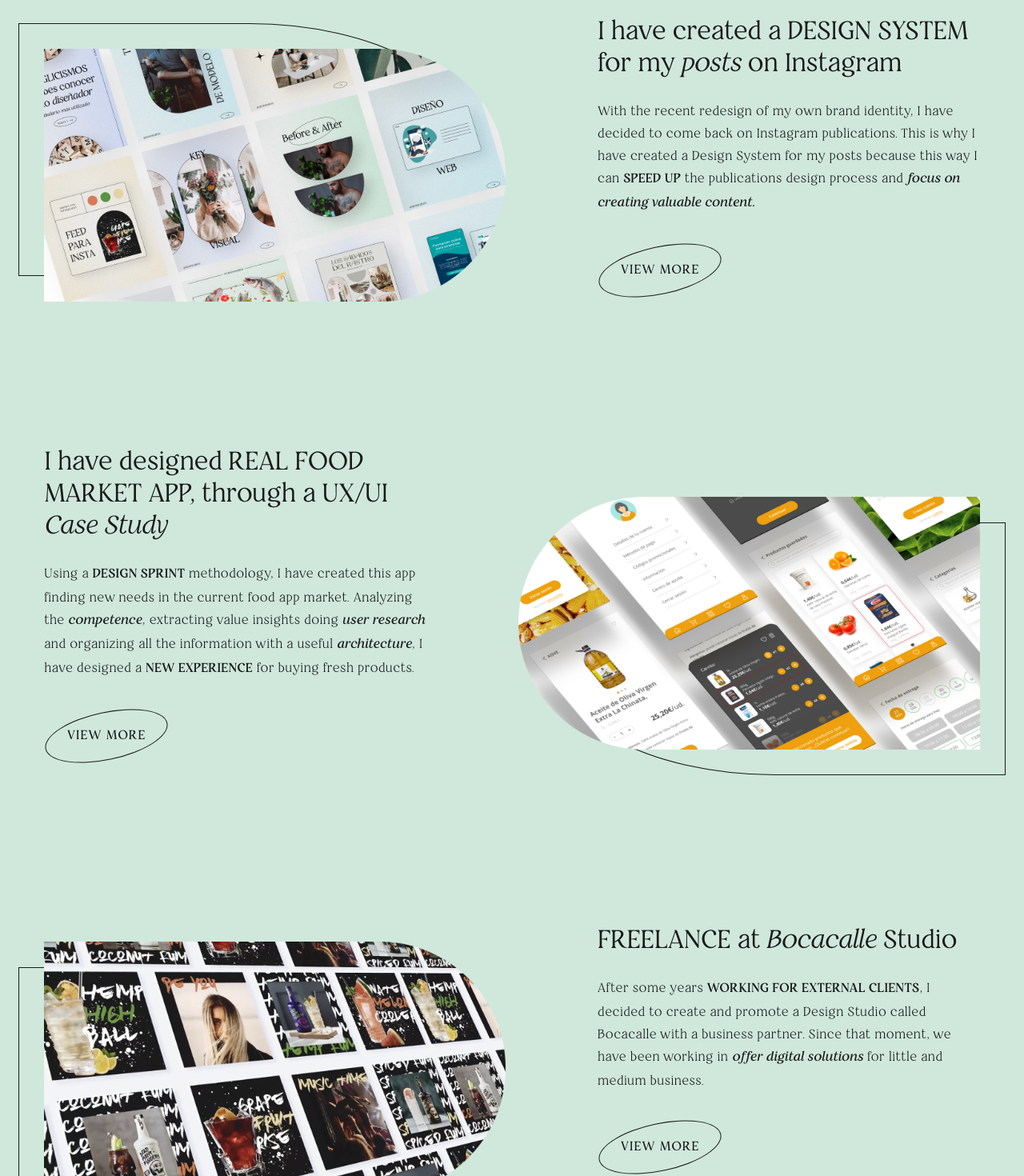
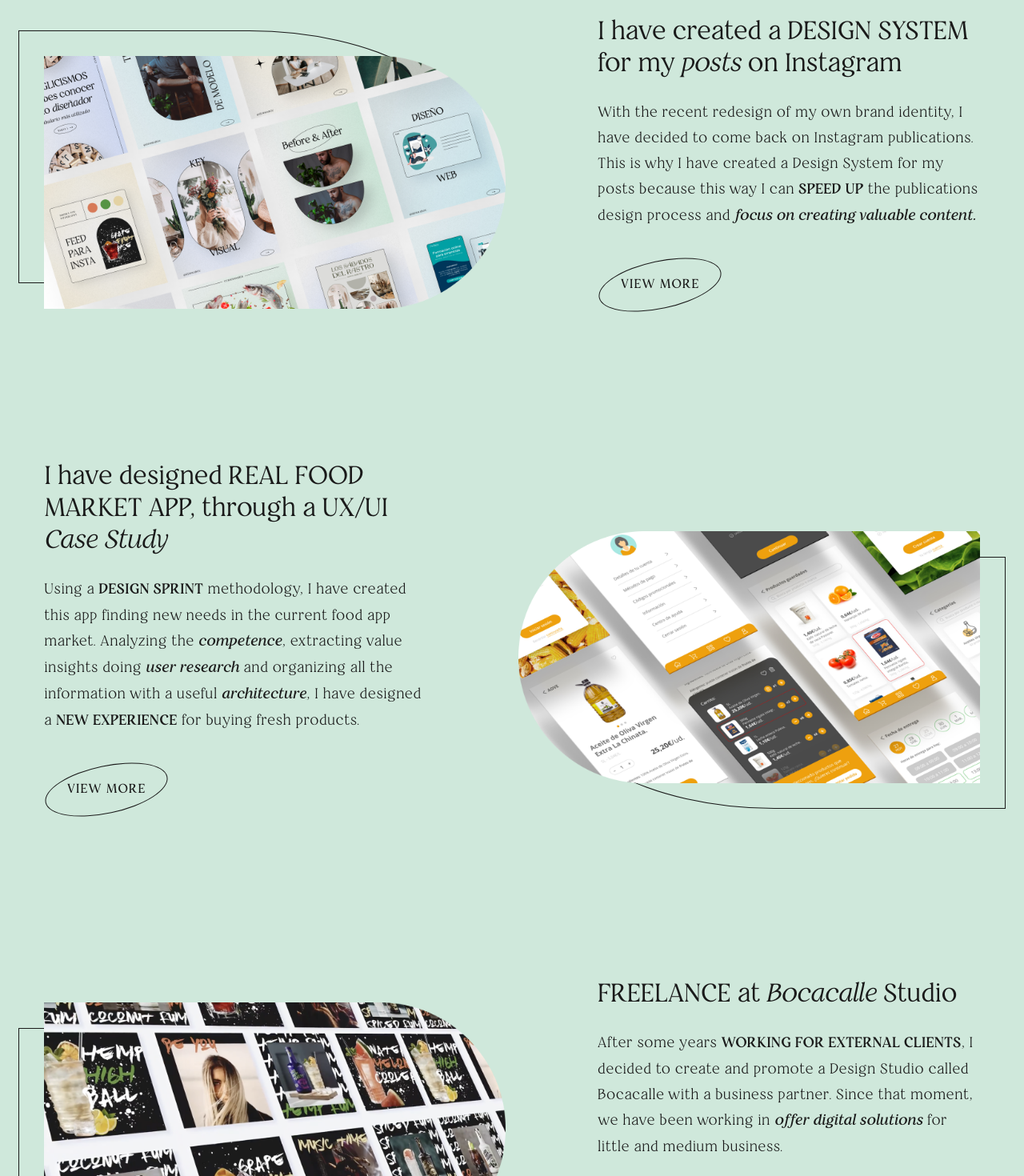
Before and after one commit to gemmabou/gemma-bou-web, a Vue app: page / in a window 1280 px wide. Shown: the part 740-2210 px from the top of the page at 80% size. Built offline with nearby package versions, Linux system fonts and the light colour scheme; what vue-window-size would draw is missing.

Commit message:
updating text styles

```diff
--- a/src/styles/common/default-styles.scss
+++ b/src/styles/common/default-styles.scss
@@ -16,6 +16,12 @@ html {
         @include heading-1;
         margin: 0;
         font-weight: normal;
+    }
+
+    @media (max-width: $sm-to-md-breakpoint) {
+        h1 {
+            @include heading-2;
+        }
     }
 
     h2 {
--- a/src/views/Home.vue
+++ b/src/views/Home.vue
@@ -42,7 +42,7 @@
         <i>posts</i> on Instagram
       </template>
       <template v-slot:description>
-        <p class="body3">
+        <p>
           With the recent redesign of my own brand identity, I have decided to
           come back on Instagram publications. This is why I have created a
           Design System for my posts because this way I can
@@ -68,7 +68,7 @@
         through a UX/UI <i>Case Study</i>
       </template>
       <template v-slot:description>
-        <p class="body3">
+        <p>
           Using a <b class="uppercase">Design Sprint</b> methodology, I have
           created this app finding new needs in the current food app market.
           Analyzing the <i>competence</i>, extracting value insights doing
@@ -94,7 +94,7 @@
         <span class="uppercase">Freelance</span> at <i>Bocacalle</i> Studio
       </template>
       <template v-slot:description>
-        <p class="body3">
+        <p>
           After some years
           <b class="uppercase">working for external clients</b>, I decided to
           create and promote a Design Studio called Bocacalle with a business
```
